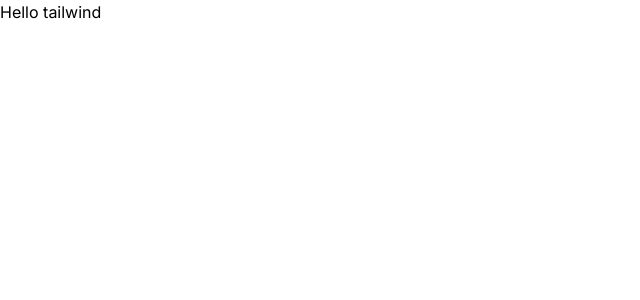
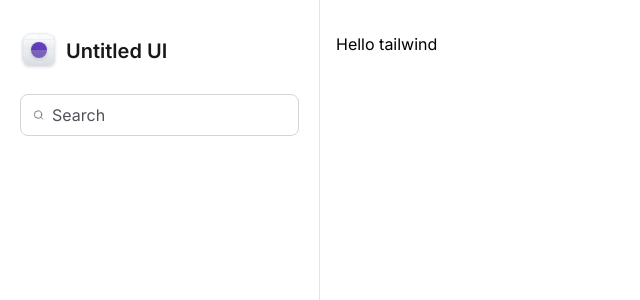
Before and after one commit to paulobeckman/tailwind-next, a Next.js app: page / in a window 1280 px wide. Shown: the top 300 px of the page, without its empty margins (0-640 px from the left). Built offline with nearby package versions, Linux system fonts and the light colour scheme.

Commit message:
feat: iniciando a criação da sidebar

```diff
--- a/package.json
+++ b/package.json
@@ -15,6 +15,7 @@
     "autoprefixer": "10.4.16",
     "eslint": "8.49.0",
     "eslint-config-next": "13.5.2",
+    "lucide-react": "^0.279.0",
     "next": "13.5.2",
     "postcss": "8.4.30",
     "react": "18.2.0",
--- a/src/app/layout.tsx
+++ b/src/app/layout.tsx
@@ -1,3 +1,4 @@
+import { Sidebar } from '@/components/Sidebar'
 import './globals.css'
 import type { Metadata } from 'next'
 import { Inter } from 'next/font/google'
@@ -16,7 +17,12 @@
 }) {
   return (
     <html lang="en">
-      <body className={inter.className}>{children}</body>
+      <body className={inter.className}>
+        <div className='grid min-h-screen grid-cols-app'>
+          <Sidebar />
+          <main className='px-4 pb-12 pt-8'>{children}</main>
+        </div>
+        </body>
     </html>
   )
 }
--- /dev/null
+++ b/src/components/Sidebar/Logo.tsx
@@ -0,0 +1,204 @@
+export function Logo() {
+  return (
+    <strong className="flex items-center gap-2 text-xl font-semibold text-zinc-900">
+      <svg
+        width={38}
+        height={38}
+        viewBox="0 0 38 38"
+        fill="none"
+        xmlns="http://www.w3.org/2000/svg"
+      >
+        <g filter="url(#filter0_dd_6658_307)">
+          <g clipPath="url(#clip0_6658_307)">
+            <rect x={3} y={2} width={32} height={32} rx={8} fill="#fff" />
+            <rect
+              x={3}
+              y={2}
+              width={32}
+              height={32}
+              rx={8}
+              fill="url(#paint0_linear_6658_307)"
+            />
+            <path
+              fillRule="evenodd"
+              clipRule="evenodd"
+              d="M19 4.039c-7.71 0-13.961 6.25-13.961 13.961 0 7.71 6.25 13.961 13.961 13.961 7.71 0 13.961-6.25 13.961-13.961 0-7.71-6.25-13.961-13.961-13.961zM4.961 18c0-7.753 6.286-14.039 14.039-14.039S33.039 10.247 33.039 18 26.753 32.039 19 32.039 4.961 25.753 4.961 18z"
+              fill="#D0D5DD"
+            />
+            <path
+              fillRule="evenodd"
+              clipRule="evenodd"
+              d="M19 14.078a3.922 3.922 0 100 7.845 3.922 3.922 0 000-7.845zM15 18a4 4 0 118 0 4 4 0 01-8 0z"
+              fill="#D0D5DD"
+            />
+            <path
+              fillRule="evenodd"
+              clipRule="evenodd"
+              d="M19 15.32a2.68 2.68 0 100 5.36 2.68 2.68 0 000-5.36zM16.243 18a2.757 2.757 0 115.514 0 2.757 2.757 0 01-5.514 0z"
+              fill="#D0D5DD"
+            />
+            <path d="M18.961 2h.078v32h-.078V2z" fill="#D0D5DD" />
+            <path d="M35 17.96v.079H3v-.078h32z" fill="#D0D5DD" />
+            <path
+              d="M29.602 2h.078v32h-.078V2zM13.64 2h.078v32h-.077V2zM24.282 2h.077v32h-.077V2zM8.32 2h.078v32H8.32V2z"
+              fill="#D0D5DD"
+            />
+            <path
+              d="M35 28.602v.077H3v-.077h32zM35 12.64v.078H3v-.077h32zM35 23.281v.078H3v-.078h32zM35 7.32v.078H3V7.32h32z"
+              fill="#D0D5DD"
+            />
+            <g filter="url(#filter1_dd_6658_307)">
+              <circle cx={19} cy={18} r={8} fill="url(#paint1_linear_6658_307)" />
+            </g>
+            <g filter="url(#filter2_b_6658_307)">
+              <path
+                d="M3 18h32v3.2c0 4.48 0 6.72-.872 8.432a8 8 0 01-3.496 3.496C28.92 34 26.68 34 22.2 34h-6.4c-4.48 0-6.72 0-8.432-.872a8 8 0 01-3.496-3.496C3 27.92 3 25.68 3 21.2V18z"
+                fill="#fff"
+                fillOpacity={0.2}
+              />
+            </g>
+          </g>
+          <rect
+            x={3.15}
+            y={2.15}
+            width={31.7}
+            height={31.7}
+            rx={7.85}
+            stroke="#D0D5DD"
+            strokeWidth={0.3}
+          />
+        </g>
+        <defs>
+          <filter
+            id="filter0_dd_6658_307"
+            x={0}
+            y={0}
+            width={38}
+            height={38}
+            filterUnits="userSpaceOnUse"
+            colorInterpolationFilters="sRGB"
+          >
+            <feFlood floodOpacity={0} result="BackgroundImageFix" />
+            <feColorMatrix
+              in="SourceAlpha"
+              values="0 0 0 0 0 0 0 0 0 0 0 0 0 0 0 0 0 0 127 0"
+              result="hardAlpha"
+            />
+            <feOffset dy={1} />
+            <feGaussianBlur stdDeviation={1} />
+            <feColorMatrix values="0 0 0 0 0.0627451 0 0 0 0 0.0941176 0 0 0 0 0.156863 0 0 0 0.06 0" />
+            <feBlend
+              in2="BackgroundImageFix"
+              result="effect1_dropShadow_6658_307"
+            />
+            <feColorMatrix
+              in="SourceAlpha"
+              values="0 0 0 0 0 0 0 0 0 0 0 0 0 0 0 0 0 0 127 0"
+              result="hardAlpha"
+            />
+            <feOffset dy={1} />
+            <feGaussianBlur stdDeviation={1.5} />
+            <feColorMatrix values="0 0 0 0 0.0627451 0 0 0 0 0.0941176 0 0 0 0 0.156863 0 0 0 0.1 0" />
+            <feBlend
+              in2="effect1_dropShadow_6658_307"
+              result="effect2_dropShadow_6658_307"
+            />
+            <feBlend
+              in="SourceGraphic"
+              in2="effect2_dropShadow_6658_307"
+              result="shape"
+            />
+          </filter>
+          <filter
+            id="filter1_dd_6658_307"
+            x={8}
+            y={8}
+            width={22}
+            height={22}
+            filterUnits="userSpaceOnUse"
+            colorInterpolationFilters="sRGB"
+          >
+            <feFlood floodOpacity={0} result="BackgroundImageFix" />
+            <feColorMatrix
+              in="SourceAlpha"
+              values="0 0 0 0 0 0 0 0 0 0 0 0 0 0 0 0 0 0 127 0"
+              result="hardAlpha"
+            />
+            <feOffset dy={1} />
+            <feGaussianBlur stdDeviation={1} />
+            <feColorMatrix values="0 0 0 0 0.0627451 0 0 0 0 0.0941176 0 0 0 0 0.156863 0 0 0 0.06 0" />
+            <feBlend
+              in2="BackgroundImageFix"
+              result="effect1_dropShadow_6658_307"
+            />
+            <feColorMatrix
+              in="SourceAlpha"
+              values="0 0 0 0 0 0 0 0 0 0 0 0 0 0 0 0 0 0 127 0"
+              result="hardAlpha"
+            />
+            <feOffset dy={1} />
+            <feGaussianBlur stdDeviation={1.5} />
+            <feColorMatrix values="0 0 0 0 0.0627451 0 0 0 0 0.0941176 0 0 0 0 0.156863 0 0 0 0.1 0" />
+            <feBlend
+              in2="effect1_dropShadow_6658_307"
+              result="effect2_dropShadow_6658_307"
+            />
+            <feBlend
+              in="SourceGraphic"
+              in2="effect2_dropShadow_6658_307"
+              result="shape"
+            />
+          </filter>
+          <filter
+            id="filter2_b_6658_307"
+            x={-2}
+            y={13}
+            width={42}
+            height={26}
+            filterUnits="userSpaceOnUse"
+            colorInterpolationFilters="sRGB"
+          >
+            <feFlood floodOpacity={0} result="BackgroundImageFix" />
+            <feGaussianBlur in="BackgroundImageFix" stdDeviation={2.5} />
+            <feComposite
+              in2="SourceAlpha"
+              operator="in"
+              result="effect1_backgroundBlur_6658_307"
+            />
+            <feBlend
+              in="SourceGraphic"
+              in2="effect1_backgroundBlur_6658_307"
+              result="shape"
+            />
+          </filter>
+          <linearGradient
+            id="paint0_linear_6658_307"
+            x1={19}
+            y1={2}
+            x2={19}
+            y2={34}
+            gradientUnits="userSpaceOnUse"
+          >
+            <stop stopColor="#fff" />
+            <stop offset={1} stopColor="#D0D5DD" />
+          </linearGradient>
+          <linearGradient
+            id="paint1_linear_6658_307"
+            x1={15}
+            y1={26}
+            x2={23}
+            y2={10}
+            gradientUnits="userSpaceOnUse"
+          >
+            <stop stopColor="#53389E" />
+            <stop offset={1} stopColor="#6941C6" />
+          </linearGradient>
+          <clipPath id="clip0_6658_307">
+            <rect x={3} y={2} width={32} height={32} rx={8} fill="#fff" />
+          </clipPath>
+        </defs>
+      </svg>
+      <span>Untitled UI</span>
+    </strong>
+  )
+}
--- /dev/null
+++ b/src/components/Sidebar/index.tsx
@@ -0,0 +1,16 @@
+import { Search } from 'lucide-react';
+
+import { Logo } from "./Logo";
+
+export function Sidebar() {
+  return (
+    <aside className='border-r border-zinc-200 px-5 py-8 space-y-6'>
+      <Logo />
+
+      <div className="flex w-full items-center gap-2 rounded-lg border border-zinc-300 px-3 py-2 shadow-smz">
+        <Search className='w-5 h-5 text-zinc-500' />
+        <input className='flex-1 border-0 bg-transparent p-0 text-zinc-900 placeholder-zinc-600' placeholder='Search' />
+      </div>
+    </aside>
+  )
+};
--- a/tailwind.config.ts
+++ b/tailwind.config.ts
@@ -6,11 +6,9 @@
   ],
   theme: {
     extend: {
-      backgroundImage: {
-        'gradient-radial': 'radial-gradient(var(--tw-gradient-stops))',
-        'gradient-conic':
-          'conic-gradient(from 180deg at 50% 50%, var(--tw-gradient-stops))',
-      },
+     gridTemplateColumns: {
+      app: 'minmax(18rem, 20rem) 1fr',
+     }
     },
   },
   plugins: [],
```
Also changed, not shown: 1 other file (tests, documents, lock files or other folders).
